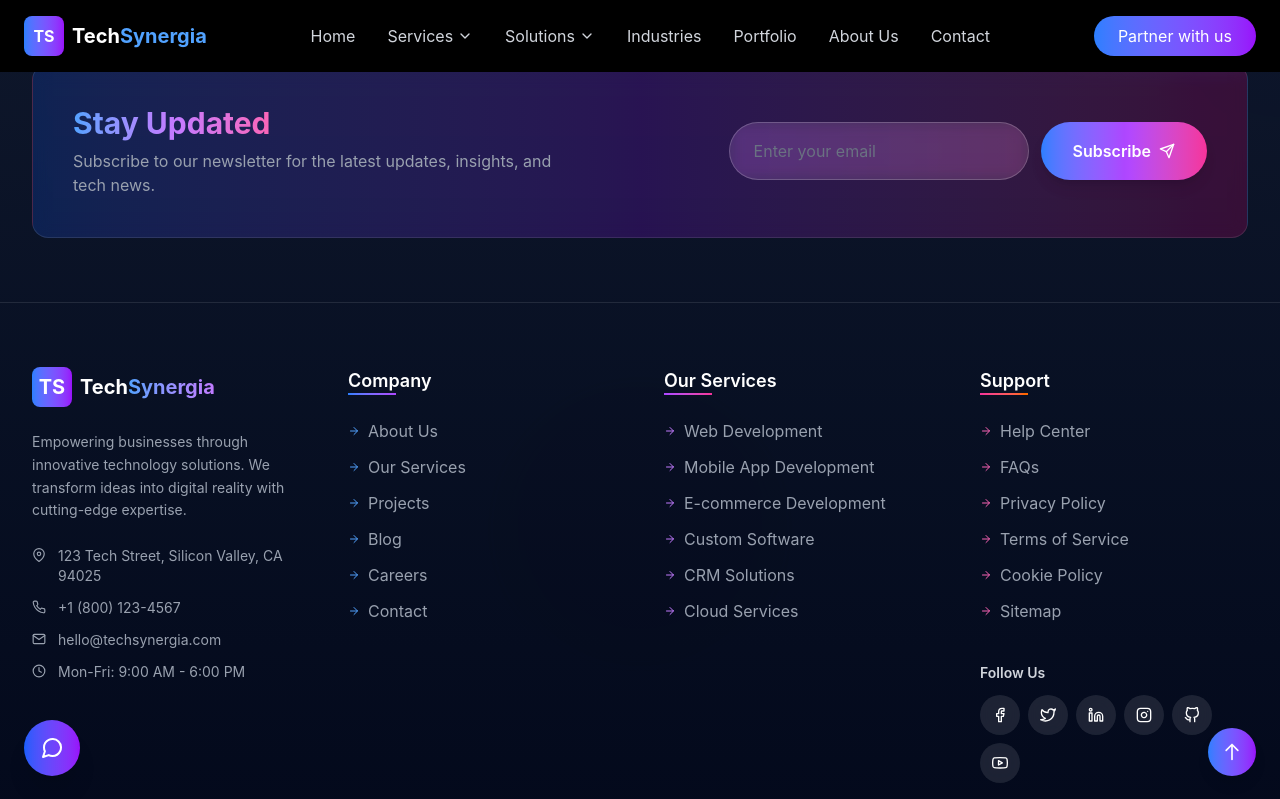
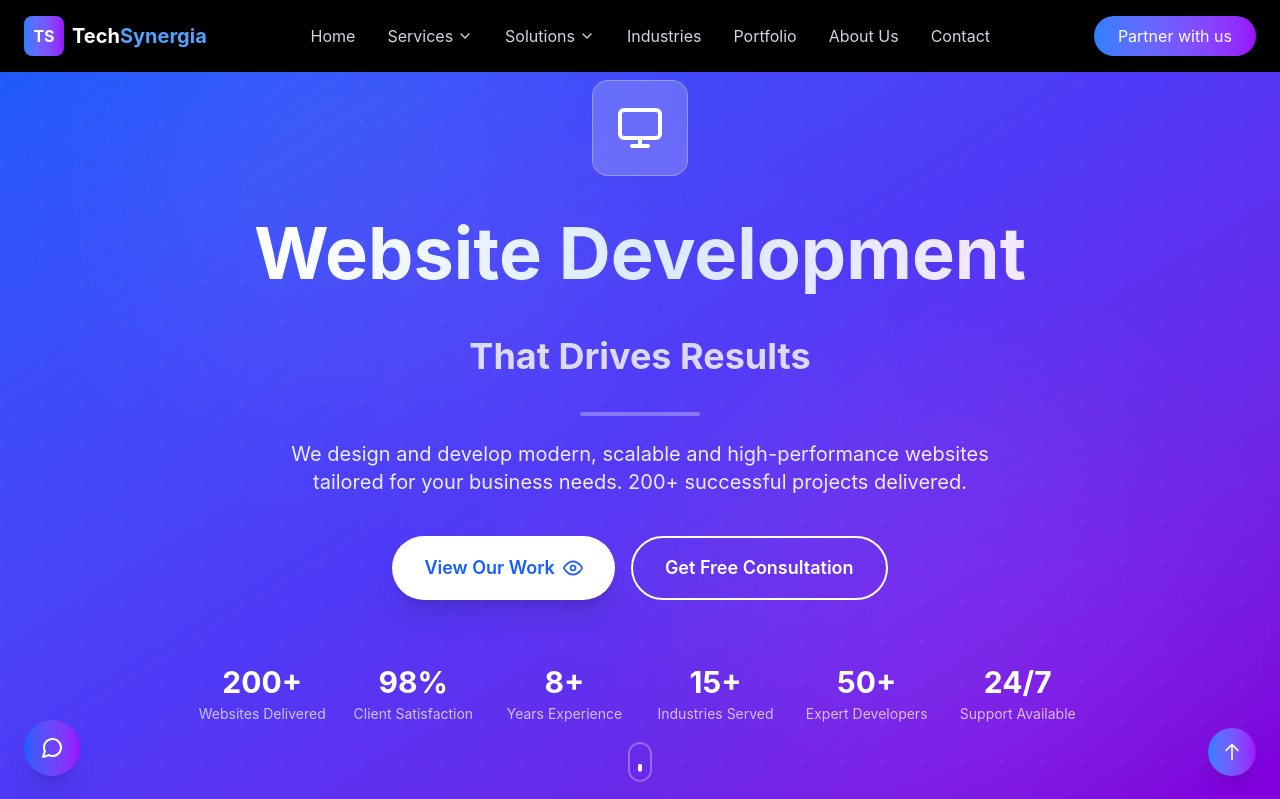
Before and after one commit to rajat804/tech-synergia, a React (Vite) app: page /website-development in a window 1280 px wide. Shown: the top 799 px of the page. Built offline with nearby package versions, Linux system fonts and the light colour scheme.

Commit message:
app routes update

```diff
--- a/src/routes/AppRoutes.jsx
+++ b/src/routes/AppRoutes.jsx
@@ -5,6 +5,7 @@ import Header from "../component/Header/Header";
 import Footer from "../component/Footer/Footer";
 import FloatingContact from "../component/FloatingContact";
 import AboutUs from "../pages/AboutUs";
+import WebsiteDevelopment from "../pages/WebsiteDevelopment";
 
 const AppRoutes = () => {
   return (
@@ -13,6 +14,7 @@ const AppRoutes = () => {
       <Routes>
         <Route path="/" element={<Home />} />
         <Route path="/about-us" element={<AboutUs/>} />
+        <Route path="/website-development" element={<WebsiteDevelopment />} />
       </Routes>
       <Footer />
       <FloatingContact />
```
